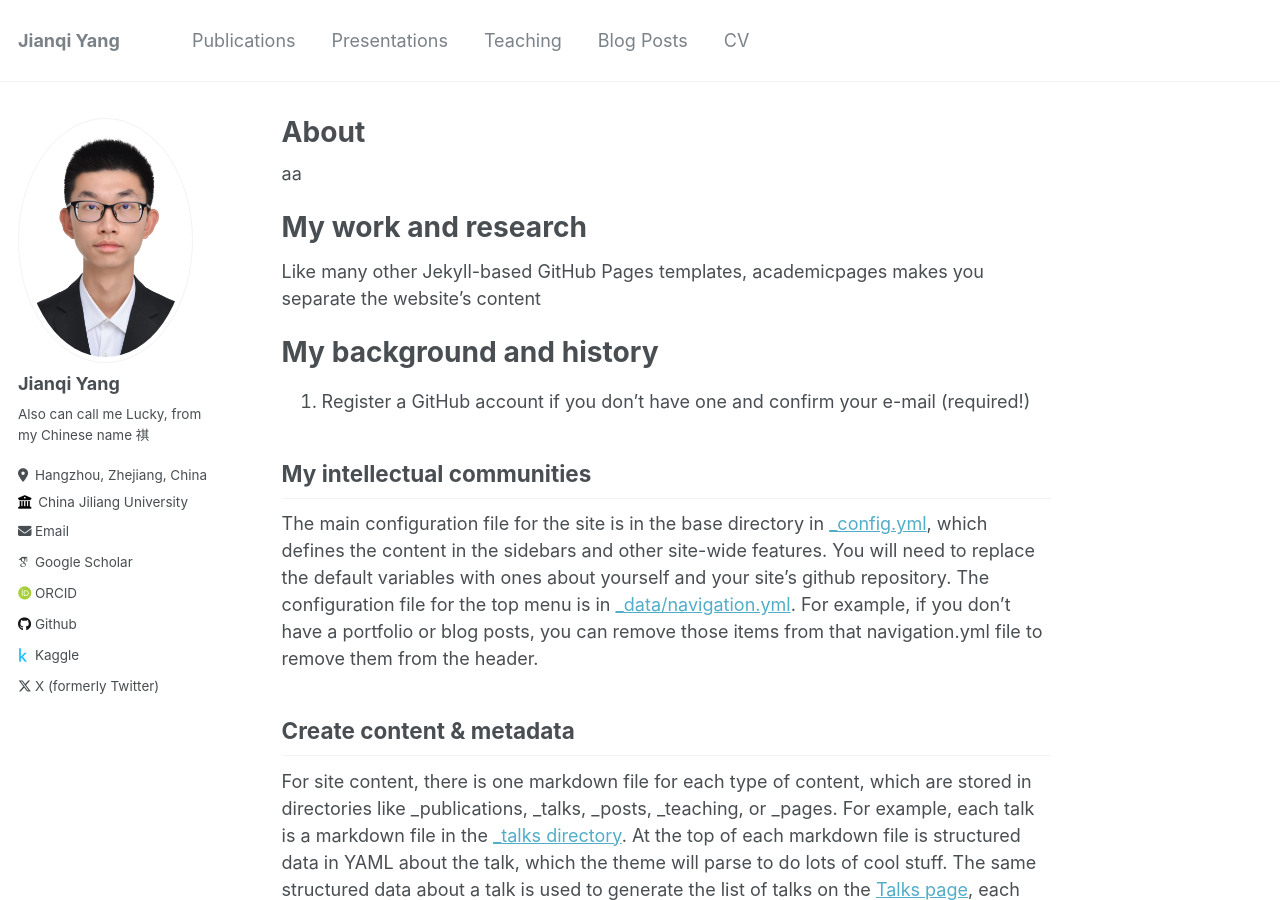
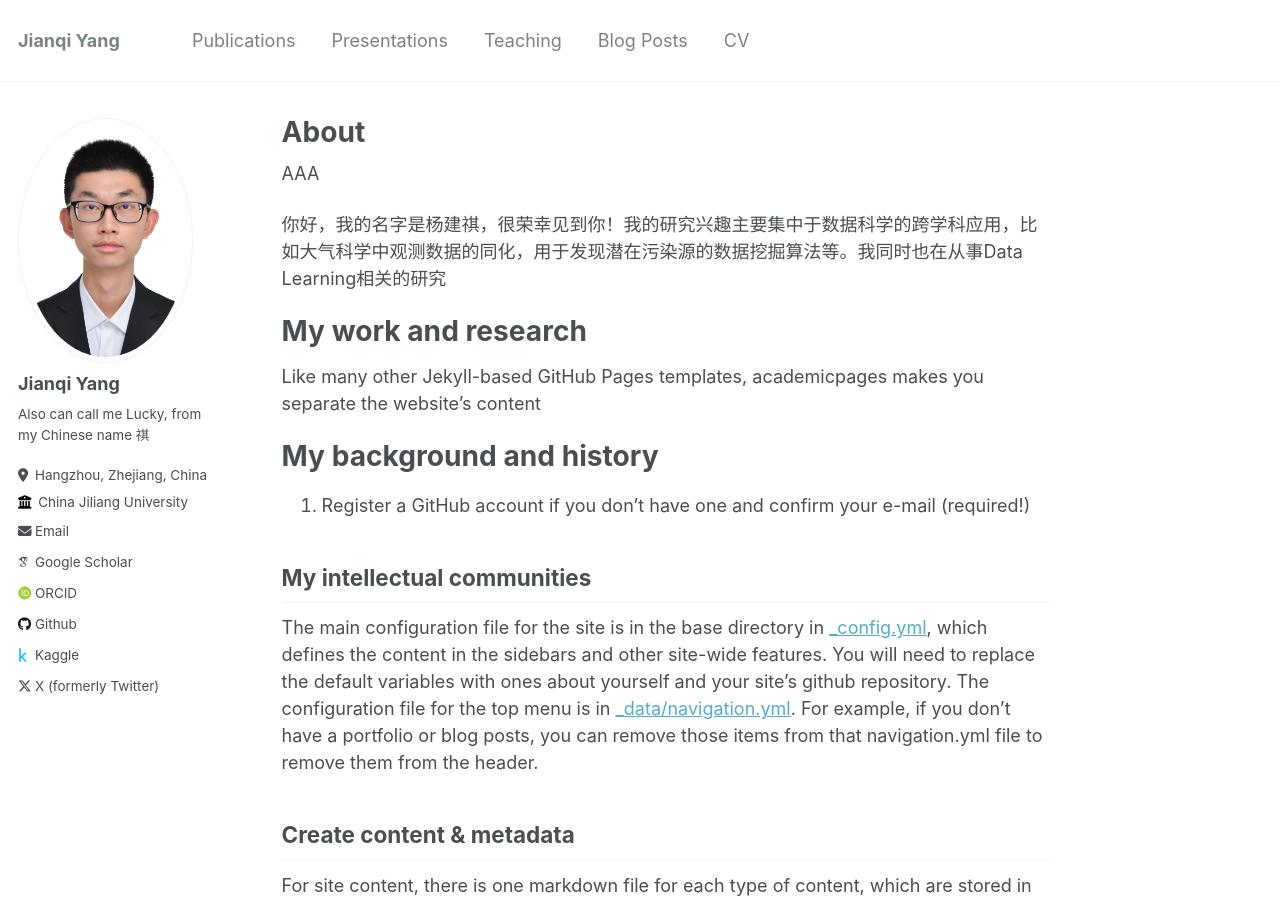
Before and after one commit to thinkswhat/thinkswhat.github.io, a Jekyll site: the page built from _pages/about.md, in a window 1280 px wide and 900 px high. Built offline with Jekyll 4.4.1, drawn with Linux system fonts in a browser that asks for light colours; some web fonts are replaced.

Commit message:
Update about.md

```diff
--- a/_pages/about.md
+++ b/_pages/about.md
@@ -7,7 +7,9 @@ redirect_from:
   - /about.html
 ---
 
-aa
+AAA
+
+你好，我的名字是杨建祺，很荣幸见到你！我的研究兴趣主要集中于数据科学的跨学科应用，比如大气科学中观测数据的同化，用于发现潜在污染源的数据挖掘算法等。我同时也在从事Data Learning相关的研究
 
 My work and research
 ======
```
